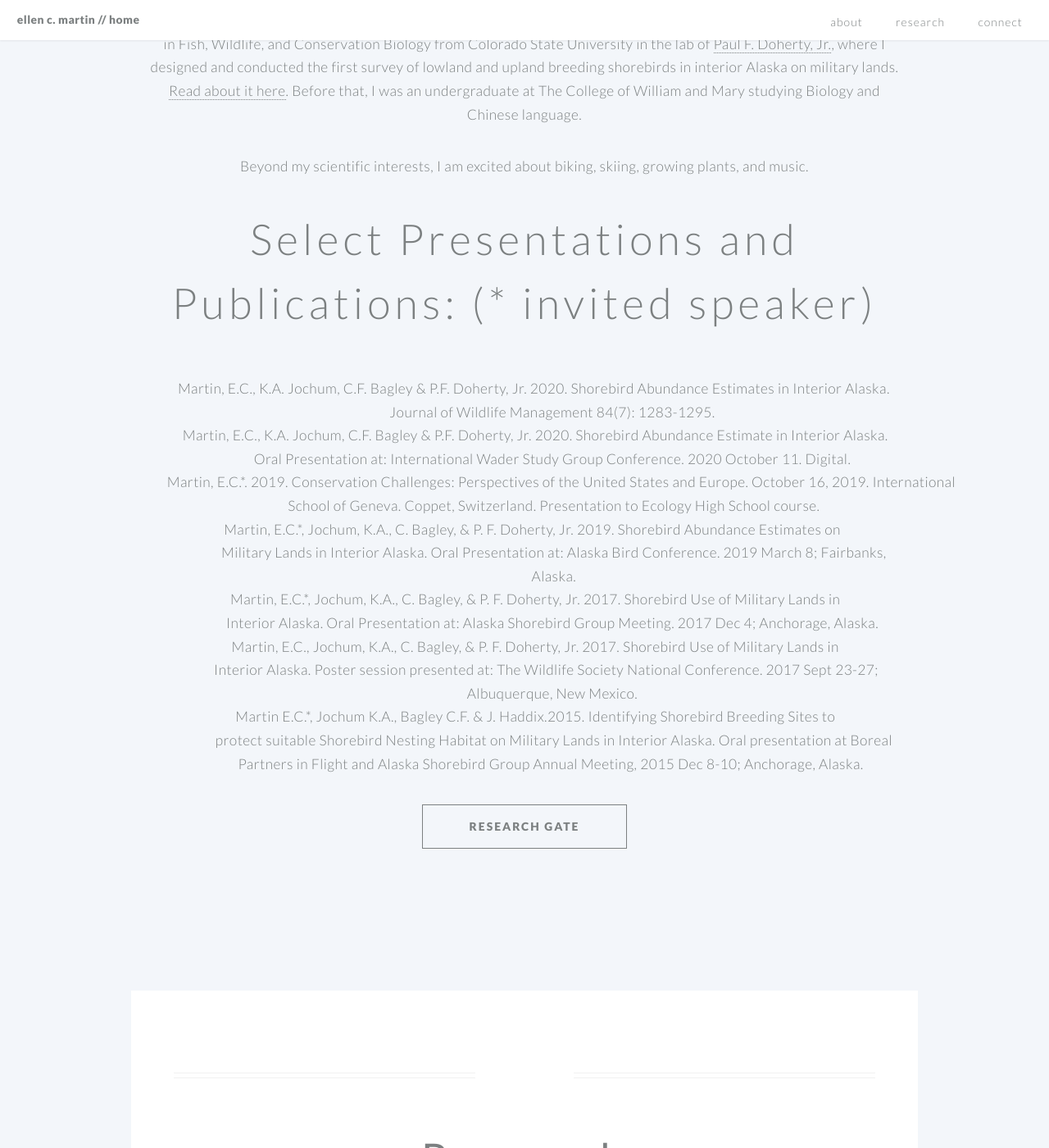
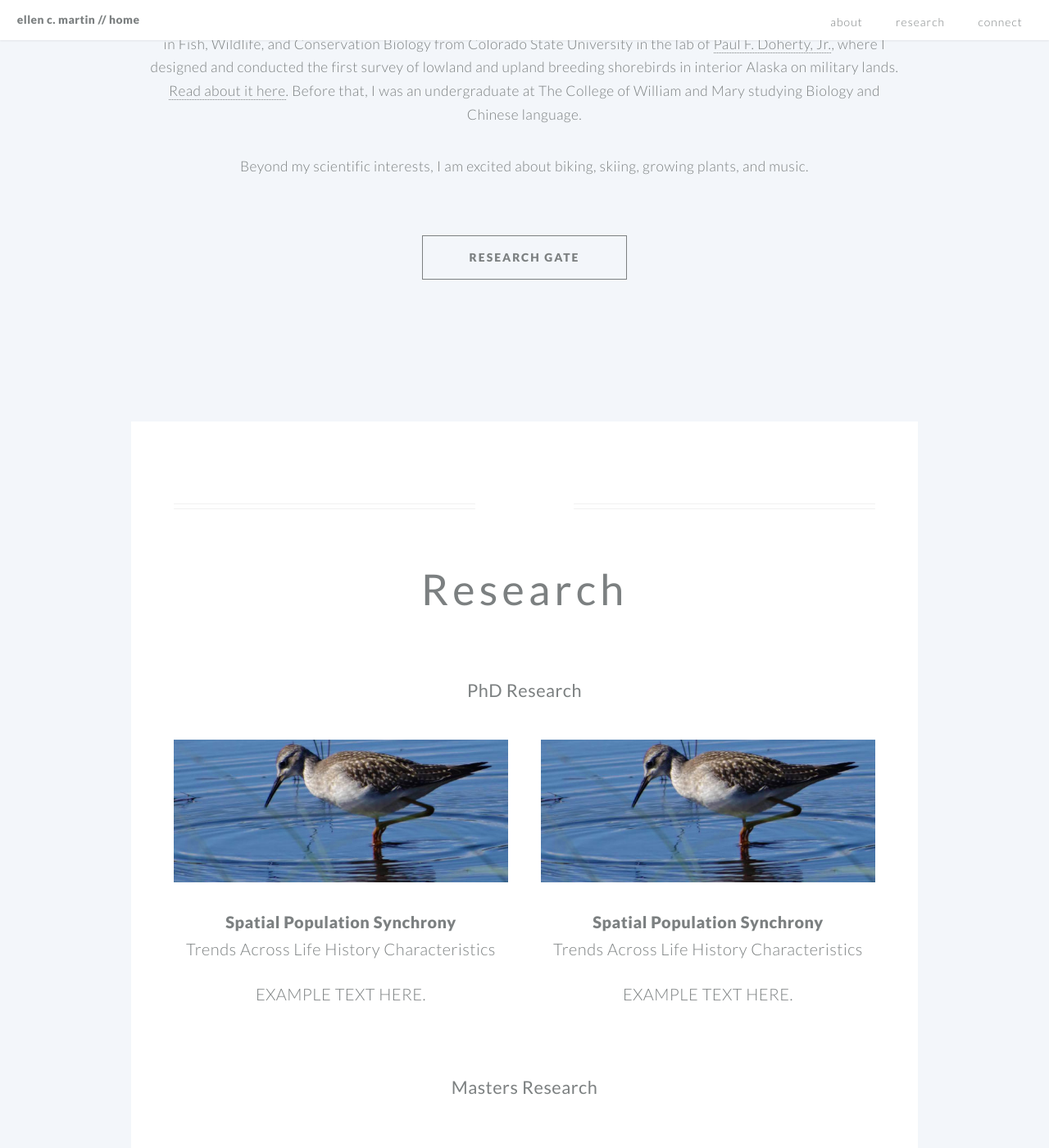
Before and after one commit to EllenCMartin/EllenCMartin.github.io, a Jekyll site: the page built from index.md, in a window 1280 px wide and 1400 px high, scrolled down 1037 px. Shown: the whole window at 82% size. Built offline with Jekyll 4.4.1, drawn with Linux system fonts in a browser that asks for light colours.

Commit message:
Update index.md

```diff
--- a/index.md
+++ b/index.md
@@ -53,23 +53,3 @@ cta_button_label: contact # the label on the button
 **Bio**             I am a wildlife biologist with a special interest in migration, spatial population synchrony, and large data management. I am working as a PhD Research Fellow at the Norwegian University of Science and Technology at the [Centre for Biodiversity Dynamics](https://www.ntnu.edu/cbd), investigating patterns in spatial population synchrony across life history characteristics and taxa. In particular, I love thinking about these questions in relation to avian species. I received my MS in Fish, Wildlife, and Conservation Biology from Colorado State University in the lab of [Paul F. Doherty, Jr.](http://sites.warnercnr.colostate.edu/pauldoherty/), where I designed and conducted the first survey of lowland and upland breeding shorebirds in interior Alaska on military lands. [Read about it here](https://wildlife.org/jwm-shorebirds-take-advantage-of-alaska-military-lands/). Before that, I was an undergraduate at The College of William and Mary studying Biology and Chinese language.
 
 Beyond my scientific interests, I am excited about biking, skiing, growing plants, and music.
-
-<h2>Select Presentations and Publications: (* invited speaker)</h2>
-
-           Martin, E.C., K.A. Jochum, C.F. Bagley & P.F. Doherty, Jr. 2020. Shorebird Abundance Estimates in Interior Alaska.
-                      Journal of Wildlife Management 84(7): 1283-1295.
-           Martin, E.C., K.A. Jochum, C.F. Bagley & P.F. Doherty, Jr. 2020. Shorebird Abundance Estimate in Interior Alaska.
-                      Oral Presentation at: International Wader Study Group Conference. 2020 October 11. Digital.
-           Martin, E.C.*. 2019. Conservation Challenges: Perspectives of the United States and Europe. October 16, 2019. International
-                       School of Geneva. Coppet, Switzerland. Presentation to Ecology High School course.
-           Martin, E.C.*, Jochum, K.A., C. Bagley, & P. F. Doherty, Jr. 2019. Shorebird Abundance Estimates on
-                       Military Lands in Interior Alaska. Oral Presentation at: Alaska Bird Conference. 2019 March 8; Fairbanks,
-                       Alaska.
-           Martin, E.C.*, Jochum, K.A., C. Bagley, & P. F. Doherty, Jr. 2017. Shorebird Use of Military Lands in
-                      Interior Alaska. Oral Presentation at: Alaska Shorebird Group Meeting. 2017 Dec 4; Anchorage, Alaska.
-           Martin, E.C., Jochum, K.A., C. Bagley, & P. F. Doherty, Jr. 2017. Shorebird Use of Military Lands in
-                      Interior Alaska. Poster session presented at: The Wildlife Society National Conference. 2017 Sept 23-27;
-                      Albuquerque, New Mexico.
-           Martin E.C.*, Jochum K.A., Bagley C.F. & J. Haddix.2015. Identifying Shorebird Breeding Sites to
-                       protect suitable Shorebird Nesting Habitat on Military Lands in Interior Alaska. Oral presentation at Boreal
-                      Partners in Flight and Alaska Shorebird Group Annual Meeting, 2015 Dec 8-10; Anchorage, Alaska.
```
